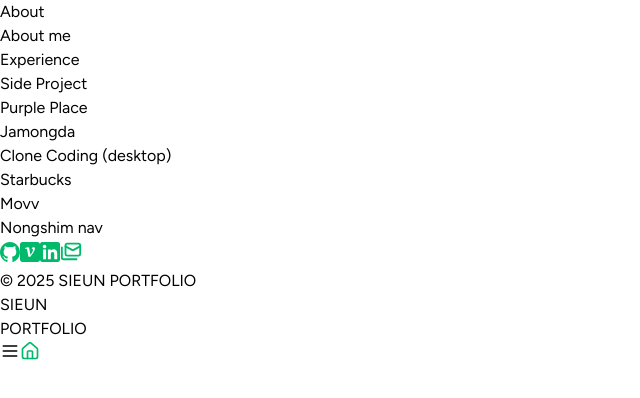
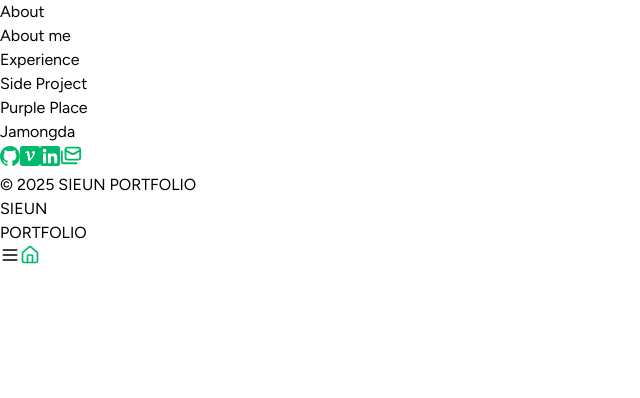
Before and after one commit to Sienna98/portfolio-sieun, a Next.js app: page / in a window 1280 px wide. Shown: the top 398 px of the page, without its empty margins (0-640 px from the left). Built offline with nearby package versions, Linux system fonts and the light colour scheme.

Commit message:
clone coding 삭제

```diff
--- a/src/data/side-bar-menu-list.ts
+++ b/src/data/side-bar-menu-list.ts
@@ -35,20 +35,20 @@ export const menuList = [
   //     { title: "Selector", link: "/Selector", type: "router" },
   //   ],
   // },
-  {
-    category: "Clone Coding (desktop)",
-    list: [
-      {
-        title: "Starbucks",
-        link: "https://elegant-begonia-dba8ef.netlify.app",
-        type: "window",
-      },
-      { title: "Movv", link: "https://unrivaled-longma-60ac49.netlify.app" },
-      {
-        title: "Nongshim nav",
-        link: "https://silver-frangollo-742fe8.netlify.app",
-        type: "window",
-      },
-    ],
-  },
+  // {
+  //   category: "Clone Coding (desktop)",
+  //   list: [
+  //     {
+  //       title: "Starbucks",
+  //       link: "https://elegant-begonia-dba8ef.netlify.app",
+  //       type: "window",
+  //     },
+  //     { title: "Movv", link: "https://unrivaled-longma-60ac49.netlify.app" },
+  //     {
+  //       title: "Nongshim nav",
+  //       link: "https://silver-frangollo-742fe8.netlify.app",
+  //       type: "window",
+  //     },
+  //   ],
+  // },
 ];
```
